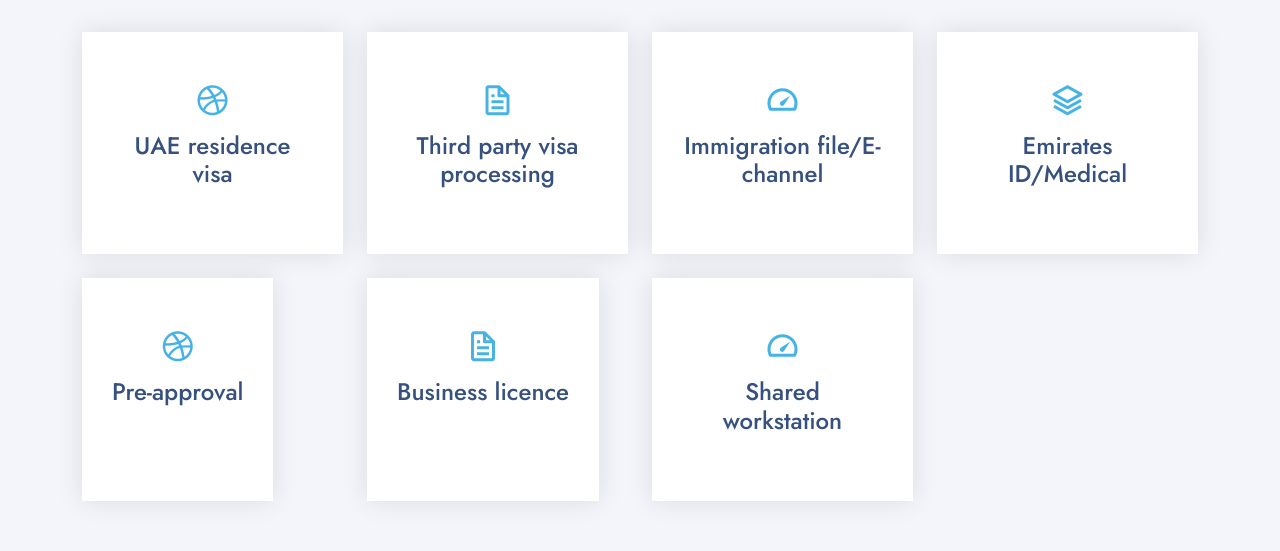
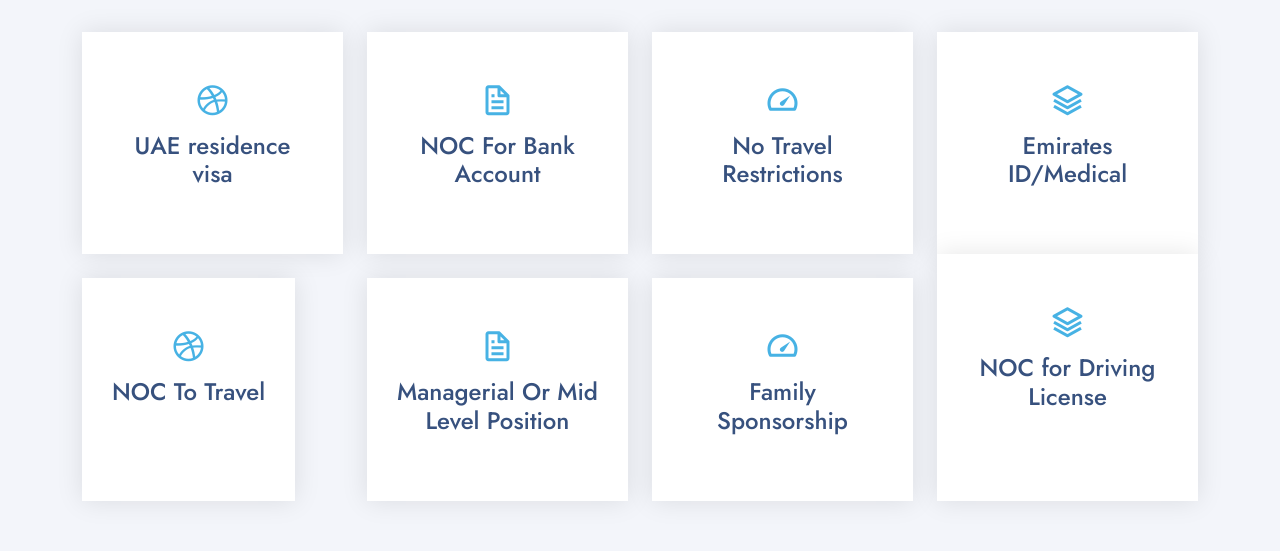
Before and after one commit to clone-999/mobilies-pay, a Next.js app: page / in a window 1280 px wide. Shown: the part 1240-1791 px from the top of the page. Built offline with nearby package versions, Linux system fonts and the light colour scheme.

Commit message:
Added v infor 2

```diff
--- a/pages/index.js
+++ b/pages/index.js
@@ -67,14 +67,14 @@
                   <div class="col-xl-3 col-md-6 d-flex align-items-stretch mt-4 mt-md-0">
                     <div class="icon-box">
                       <div class="icon"><i class="bx bx-file"></i></div>
-                      <h4><a href="">Third party visa processing</a></h4>
+                      <h4><a href="">NOC For Bank Account</a></h4>
                     </div>
                   </div>
 
                   <div class="col-xl-3 col-md-6 d-flex align-items-stretch mt-4 mt-xl-0">
                     <div class="icon-box">
                       <div class="icon"><i class="bx bx-tachometer"></i></div>
-                      <h4><a href="">Immigration file/E-channel</a></h4>
+                      <h4><a href="">No Travel Restrictions</a></h4>
                     </div>
                   </div>
 
@@ -90,21 +90,28 @@
                   <div class="col-xl-3 col-md-6 d-flex align-items-stretch mt-4">
                     <div class="icon-box">
                       <div class="icon"><i class="bx bxl-dribbble"></i></div>
-                      <h4><a href="">Pre-approval</a></h4>
+                      <h4><a href="">NOC To Travel</a></h4>
                     </div>
                   </div>
 
                   <div class="col-xl-3 col-md-6 d-flex align-items-stretch mt-4">
                     <div class="icon-box">
                       <div class="icon"><i class="bx bx-file"></i></div>
-                      <h4><a href="">Business licence</a></h4>
+                      <h4><a href="">Managerial Or Mid Level Position</a></h4>
                     </div>
                   </div>
 
                   <div class="col-xl-3 col-md-6 d-flex align-items-stretch mt-4 ">
                     <div class="icon-box">
                       <div class="icon"><i class="bx bx-tachometer"></i></div>
-                      <h4><a href="">Shared workstation</a></h4>
+                      <h4><a href="">Family Sponsorship</a></h4>
+                    </div>
+                  </div>
+
+                  <div class="col-xl-3 col-md-6 d-flex align-items-stretch mt-4 mt-xl-0">
+                    <div class="icon-box">
+                      <div class="icon"><i class="bx bx-layer"></i></div>
+                      <h4><a href="">NOC for Driving License</a></h4>
                     </div>
                   </div>
 
```
